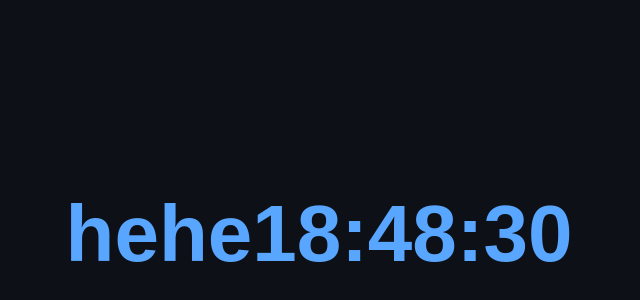
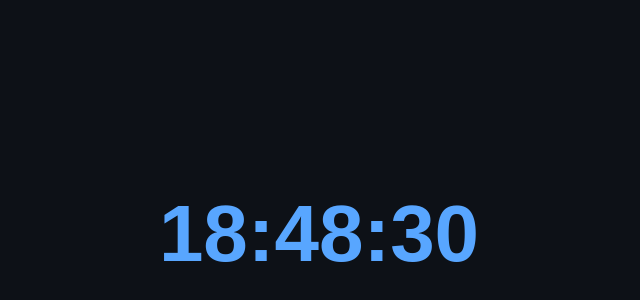
Before and after one commit to philxlz06/The-Digital-Clock, a plain HTML site: page index.html in a window 1280 px wide. Shown: the part 166-466 px from the top of the page, without its empty margins (321-961 px from the left). Drawn offline with Linux system fonts and the light colour scheme.

Commit message:
Update index.html

```diff
--- a/index.html
+++ b/index.html
@@ -7,7 +7,6 @@
   <link rel="stylesheet" href="styles.css">
 </head>
 <body>
-  <h1>hehe</h1>
   <div class="clock-container">
     <h1 id="clock">00:00:00</h1>
   </div>
```
